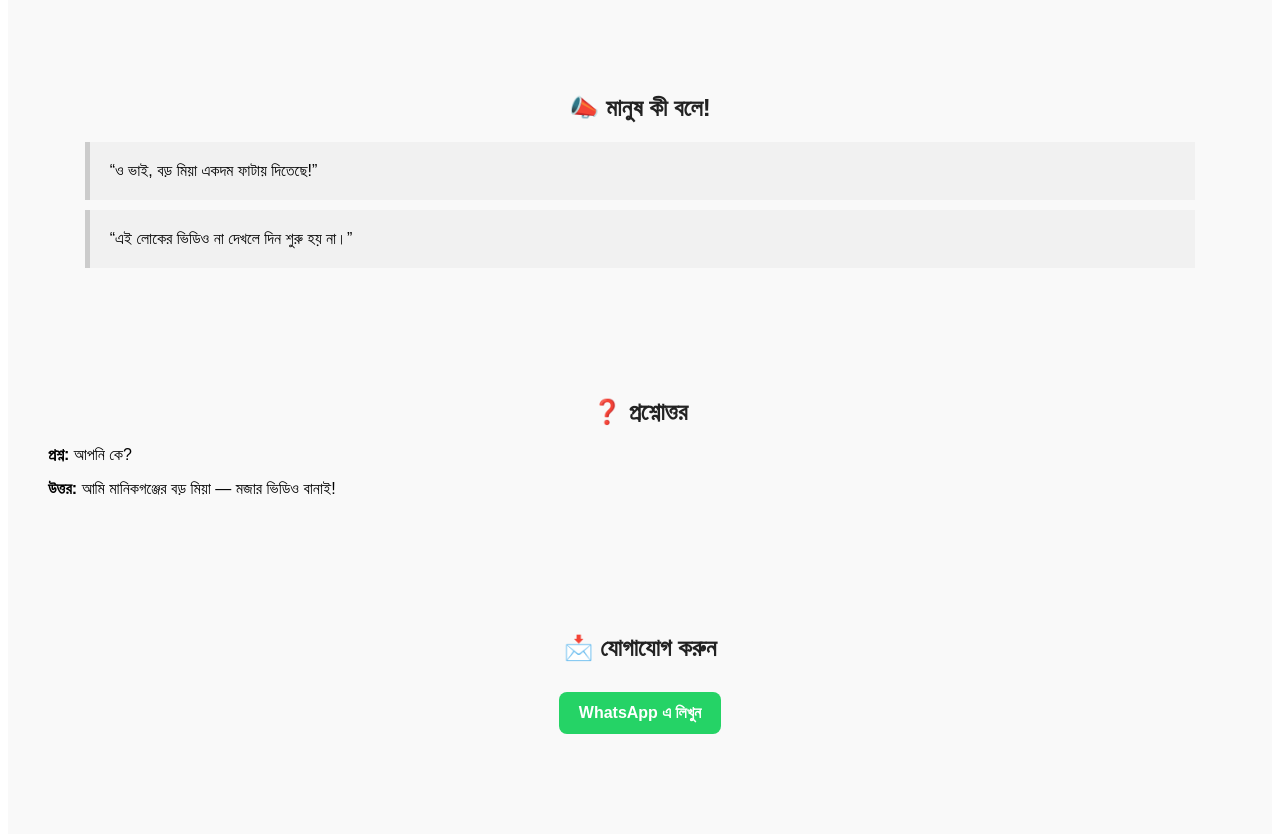
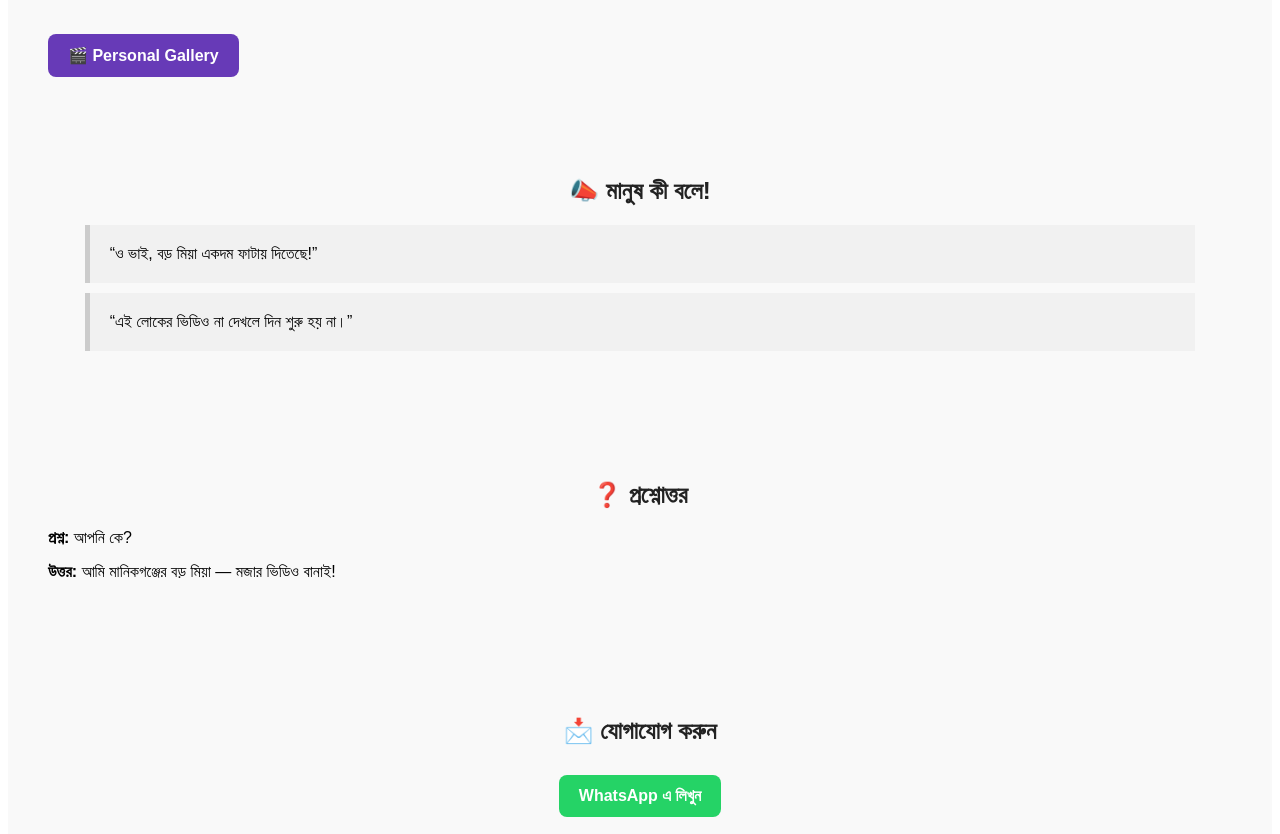
Before and after one commit to hmharun123/Tiktok, a plain HTML site: page index.html in a window 1280 px wide. Shown: the part 1143-1977 px from the top of the page. Drawn offline with Linux system fonts and the light colour scheme.

Commit message:
Update index.html

```diff
--- a/index.html
+++ b/index.html
@@ -77,7 +77,10 @@
     </div>
   </section>
 
-
+  <!-- Personal Gallery Button -->
+<a href="personal-gallery.html" style="display: inline-block; padding: 12px 20px; background-color: #673ab7; color: white; text-decoration: none; border-radius: 8px; font-weight: bold; margin: 20px;">
+  🎬 Personal Gallery
+</a>
 
 <!-- Testimonials Section -->
 <section id="testimonials">
```
